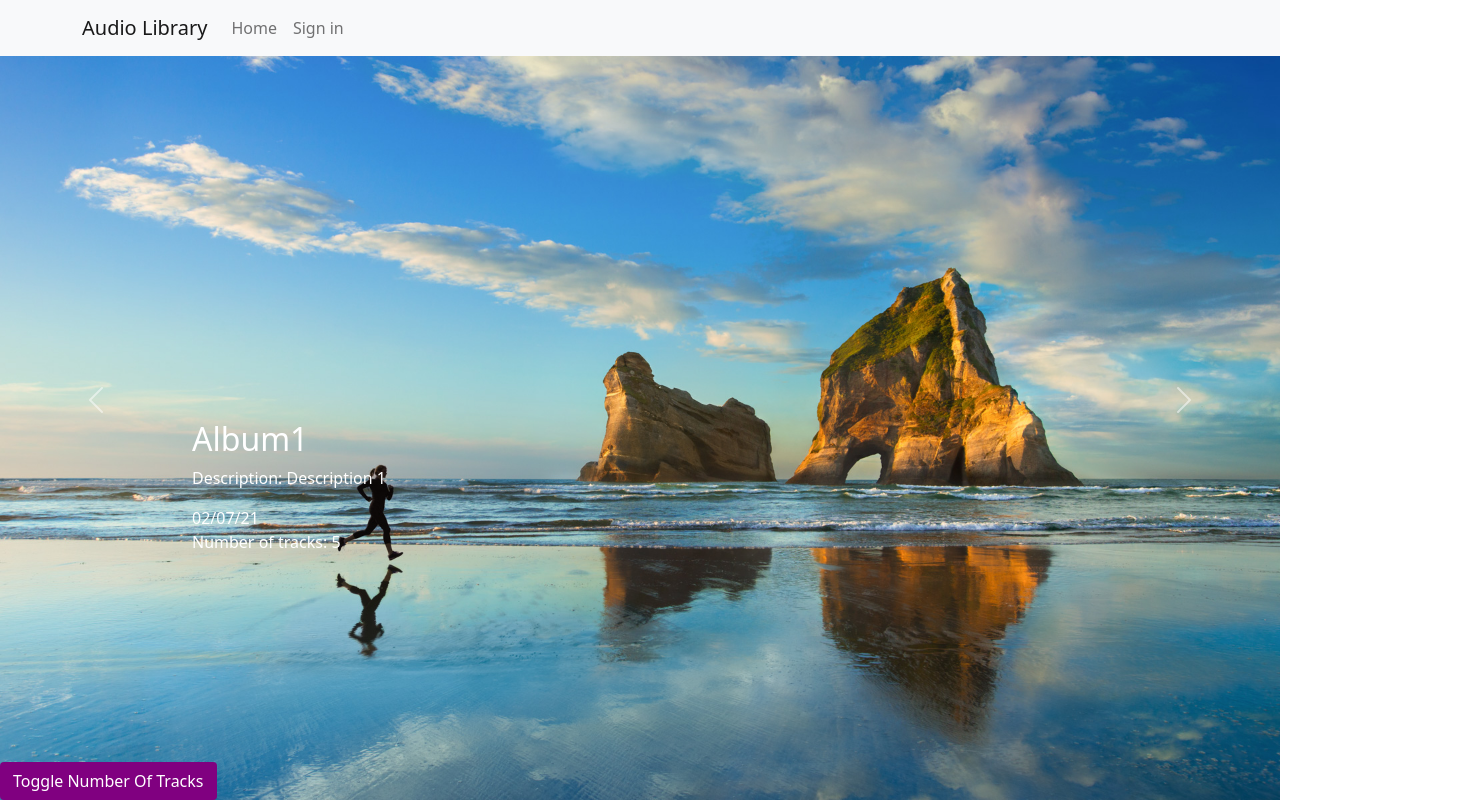
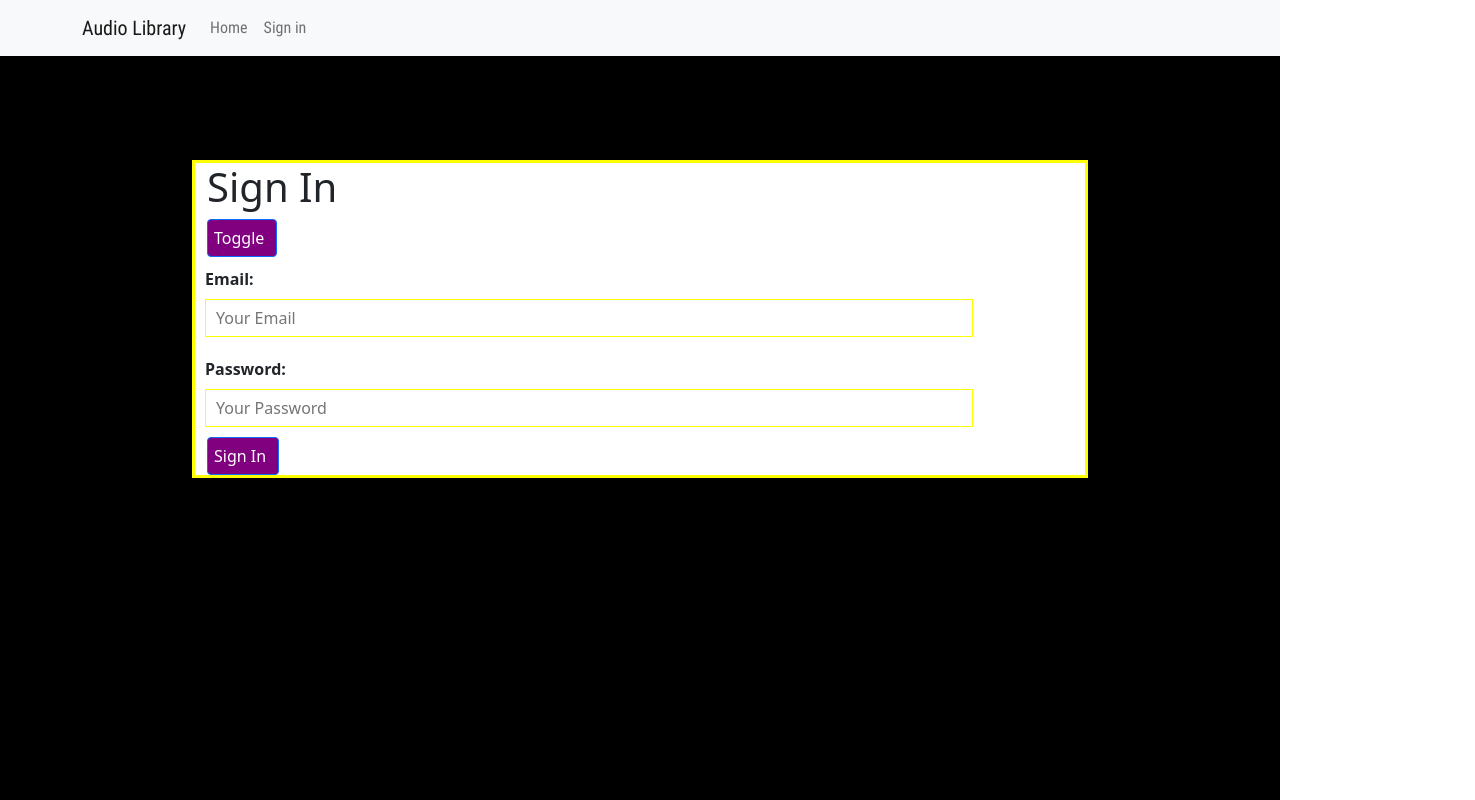
Before and after one commit to DHD96/Audio-Library, a React (Create React App) app: page /signIn in a window 1280 px wide. Shown: the whole page, 1475 px wide, since content can reach past the window. Built offline with nearby package versions, Linux system fonts and the light colour scheme.

Commit message:
Added sign in page with styling and routing created 2 new components Input and SignIn

```diff
--- a/package.json
+++ b/package.json
@@ -9,9 +9,12 @@
     "@testing-library/user-event": "^12.8.3",
     "axios": "^0.21.1",
     "bootstrap": "^5.0.2",
+    "js-sha256": "^0.9.0",
     "react": "^17.0.2",
     "react-bootstrap": "^1.6.1",
     "react-dom": "^17.0.2",
+    "react-router": "^5.2.0",
+    "react-router-dom": "^5.2.0",
     "react-scripts": "4.0.3",
     "web-vitals": "^1.1.2"
   },
--- a/src/App.css
+++ b/src/App.css
@@ -1,15 +1,6 @@
 .App {
-  text-align: center;
-  height:100%;
+  text-align: left;
+  height:100vh;
   background-color: Black;
   background-size:cover;
 }
-
-.btn-flat{
-  background-color:purple !important;
-  color:white !important;
-  position: absolute;
-  bottom:0;
-  left:0;
-  z-index:10;
-}
--- a/src/App.js
+++ b/src/App.js
@@ -3,23 +3,18 @@ import Cards from './containers/Cards/cards';
 import 'bootstrap/dist/css/bootstrap.css';
 import './App.css';
 import Navigation from './components/Navigation/Navigation';
-import Button from 'react-bootstrap/Button';
 import instance from './instance/axios';
+import { BrowserRouter, Route} from 'react-router-dom';
+import SignIn from './components/SignIn/SignIn';
 
 class App extends Component {
 
   state = {
     cards: [ { name: 'Album1', description: 'Description 1', nbOfTracks: 5, createdDate: '02/07/21', updatedDate: '07/07/21', _id: 1 },
       { name: 'Album2', description: 'Description 2', nbOfTracks: 4, createdDate: '02/07/21', updatedDate: '07/07/21', _id: 2 }
-    ],
-    showTracks: true
+    ]
+  }
 
-  }
-  toggleNumberOfTracks = () => {
-    const doesShow = this.state.showTracks;
-    this.setState({ showTracks: !doesShow });
-
-  };
   /*
   componentDidMount(){
     instance.get("/api/albums/getAlbums").then((response) =>{
@@ -33,11 +28,15 @@ class App extends Component {
   render() {
 
     return (
-      <div className="App">
-        <Navigation></Navigation>
-        <Button variant="flat" onClick={this.toggleNumberOfTracks}>Toggle Number Of Tracks</Button>
-        <Cards cards={this.state.cards} click={this.state.showTracks} />
-      </div>
+      <BrowserRouter>
+        <div className="App">
+          <Navigation></Navigation>
+
+            <Route exact path='/Audio-Library' render={()=> <Cards cards={this.state.cards}></Cards>} ></Route>
+            <Route path='/signIn' render={()=> <SignIn></SignIn>}></Route>
+
+        </div>
+      </BrowserRouter>
     );
   }
 
--- a/src/components/CardView/CardView.js
+++ b/src/components/CardView/CardView.js
@@ -5,7 +5,7 @@ const CardView = ({ name, description, createdDate, updatedDate, nbOfTracks, cli
         return (<div className="CardView">
                 <h2 className="Title"> {name}</h2>
                 <p className="Description">Description: {description}</p>
-                <div className="Date">{createdDate}</div>
+                <div className="Date">Date of creation: {createdDate}</div>
                 {click === true ?
                         <span className="NumberOfTracks">Number of tracks: {nbOfTracks}</span>
                         :
--- /dev/null
+++ b/src/components/Input/Input.js
@@ -0,0 +1,13 @@
+import './input.css';
+import React from 'react';
+
+const Input = (props,changed)=>{
+    let inputElement=  <input className="InputElement" {...props} ></input>
+    return (
+    <div className="Input">
+        <label className="Label">{props.label}: </label>
+        {inputElement}
+    </div>)
+}
+
+export default Input;
--- /dev/null
+++ b/src/components/Input/input.css
@@ -0,0 +1,29 @@
+.Input{
+    padding: 10px;
+    box-sizing: border-box;
+    width: 100vw;
+
+}
+
+.Label{
+    font-weight:bold;
+    display:block;
+    margin-bottom: 8px;
+    text-align:left;
+}
+
+.InputElement{
+    outline: none;
+    border: 1px solid yellow;
+    background-color:white;
+    font:Roboto Condensed !important;
+    padding: 6px 10px;
+    width:60vw;
+    display:block;
+    box-sizing: border-box;
+}
+
+.InputElement:focus{
+    background-color:darkgoldenrod;
+
+}
--- a/src/components/Navigation/Navigation.js
+++ b/src/components/Navigation/Navigation.js
@@ -3,15 +3,15 @@ import Navbar from 'react-bootstrap/Navbar';
 import Nav from 'react-bootstrap/Nav';
 import Container from 'react-bootstrap/Container';
 import 'bootstrap/dist/css/bootstrap.css';
-
+import './navigation.css'
 const Navigation = () => {
   return (
   <Navbar bg="light" fixed="top" >
     <Container>
-      <Navbar.Brand href="#home">Audio Library</Navbar.Brand>
+      <Navbar.Brand href="/Audio-Library">Audio Library</Navbar.Brand>
       <Nav className="me-auto">
-        <Nav.Link href="#home">Home</Nav.Link>
-        <Nav.Link href="#signIn">Sign in</Nav.Link>
+        <Nav.Link href="/Audio-Library">Home</Nav.Link>
+        <Nav.Link href="/signIn">Sign in</Nav.Link>
       </Nav>
     </Container>
   </Navbar>)
--- /dev/null
+++ b/src/components/SignIn/SignIn.js
@@ -0,0 +1,83 @@
+import React, {Component} from 'react';
+import './signIn.css';
+import Input from '../Input/Input';
+import 'bootstrap/dist/css/bootstrap.css';
+import Button from 'react-bootstrap/Button';
+import { render } from '@testing-library/react';
+
+class SignIn extends Component{
+
+    state= {
+        form:
+        {
+            email:
+            {
+                value: ""
+
+            },
+            name:
+            {
+                value: ""
+
+            },
+            password:
+            {
+                value: ""
+
+            },
+            confirmPassword:
+            {
+                value: ""
+
+            },
+
+        },
+        showSignIn: true
+    }
+
+    submitHandler= (event) =>{
+        event.preventDefault();
+        //axios post
+    }
+
+    toggleHandler(){
+        const doesShow = this.state.showSignIn;
+        this.setState({ showSignIn: !doesShow });
+    }
+
+    inputChangedHandler = (event, inputId) =>{
+        let updatedForm= {...this.state.form};
+        let updatedElement= {...this.state.form[inputId]};
+        updatedElement = event.target.value;
+        updatedForm[inputId] = updatedElement;
+        this.setState({form: updatedForm});
+    };
+
+    render(){
+    return (
+    <div className="box">
+        <div className="form">
+            <div className="container">
+                <div className="text-left">
+                    <h1>{this.state.showSignIn ? "Sign In" : "Sign Up"}</h1>
+
+                    <Button  onClick={this.toggleHandler.bind(this)}>Toggle</Button>
+                </div>
+            </div>
+            <form onSubmit={this.submitHandler}>
+                {this.state.showSignIn ? null : <Input type="text" name="name" placeholder="Your Name" label="Name" onChange={(event)=> this.inputChangedHandler(event,"name")}></Input>}
+                <Input type="text" name="email" placeholder="Your Email" label="Email" onChange={(event)=> this.inputChangedHandler(event,"email")}></Input>
+                <Input type="password" name="password" placeholder="Your Password" label="Password" onChange={(event)=> this.inputChangedHandler(event,"password")}></Input>
+                {this.state.showSignIn ? null : <Input type="password" name="confirmPassword" placeholder="Confirm Password" label="Confirm Password" onChange={(event)=> this.inputChangedHandler(event,"confirmPassword")}></Input>}
+                <div className="container">
+                    <div className="text-left">
+                        <Button type="submit" className="btn" onClick={this.submitHandler}>{this.state.showSignIn ? "Sign In" : "Sign Up"}</Button>
+                    </div>
+                </div>
+            </form>
+        </div>
+    </div>);
+    }
+}
+
+export default SignIn;
--- /dev/null
+++ b/src/components/SignIn/signIn.css
@@ -0,0 +1,20 @@
+
+.box{
+    background-color:black;
+    margin:auto;
+    width:100vw;
+    padding-top:20vh;
+
+}
+
+.form{
+    border: 3px solid yellow;
+    background-color:white;
+    width:70vw;
+    margin: auto;
+}
+.btn{
+    background-color:purple !important;
+    color:white !important;
+    padding-left: 6px !important;
+}
--- a/src/containers/Cards/cards.css
+++ b/src/containers/Cards/cards.css
@@ -8,3 +8,12 @@
     width:100vw;
 
 }
+
+.btn-flat{
+  background-color:purple !important;
+  color:white !important;
+  position: absolute;
+  bottom:0;
+  left:0;
+  z-index:10;
+}
--- a/src/containers/Cards/cards.js
+++ b/src/containers/Cards/cards.js
@@ -1,21 +1,43 @@
-import React from 'react';
+import React, { Component } from 'react';
 import 'bootstrap/dist/css/bootstrap.css';
 import Carousel from 'react-bootstrap/Carousel';
 import './cards.css';
 import Image1 from '../../assets/images/img1.jpg';
 import CardView from '../../components/CardView/CardView';
+import Button from 'react-bootstrap/Button';
 
-const Cards = ({cards,click}) => { console.log(click);
-    return (<Carousel  prevLabel={null} nextLabel={null}> {cards.map(({name,description,nbOfTracks,createdDate,updatedDate,_id}) => {
+class Cards extends Component {
+
+    state = {
+
+        showTracks: true
+    };
+
+    constructor(props){
+        super({props});
+        this.cards= props.cards ;
+    }
+    toggleNumberOfTracks = () => {
+        const doesShow = this.state.showTracks;
+        this.setState({ showTracks: !doesShow });
+
+    };
+
+    render() {
+        console.log(this.props);
+        return (
+        <div>
+            <Button variant="flat" onClick={this.toggleNumberOfTracks}>Toggle Number Of Tracks</Button>
+            <Carousel variant="dark" prevLabel={null} nextLabel={null}> {this.cards.map(({ name, description, nbOfTracks, createdDate, updatedDate, _id }) => {
                 return (
                     <Carousel.Item key={_id}>
-                <img className="image d-flex align-items-center justify-content-center min-vh-100" src={Image1} alt='slide1'></img>
+                        <img className="image align-items-center justify-content-center min-vh-100" src={Image1} alt='slide1'></img>
                         <Carousel.Caption className="carousel-caption" >
                             <CardView
                                 name={name}
                                 description={description}
                                 nbOfTracks={nbOfTracks}
-                        click={click}
+                                click={this.state.showTracks}
                                 createdDate={createdDate}>
 
                             </CardView>
@@ -23,8 +45,9 @@ const Cards = ({cards,click}) => { console.log(click);
                     </Carousel.Item>)
 
             })}
-    </Carousel>)
+            </Carousel></div>)
 
+    }
 }
 
 
```
Also changed, not shown: src/components/CardView/cardView.css (+16 -4 lines), 1 other file (tests, documents, lock files or other folders). Lines whose indentation alone changed are shown as unchanged.
